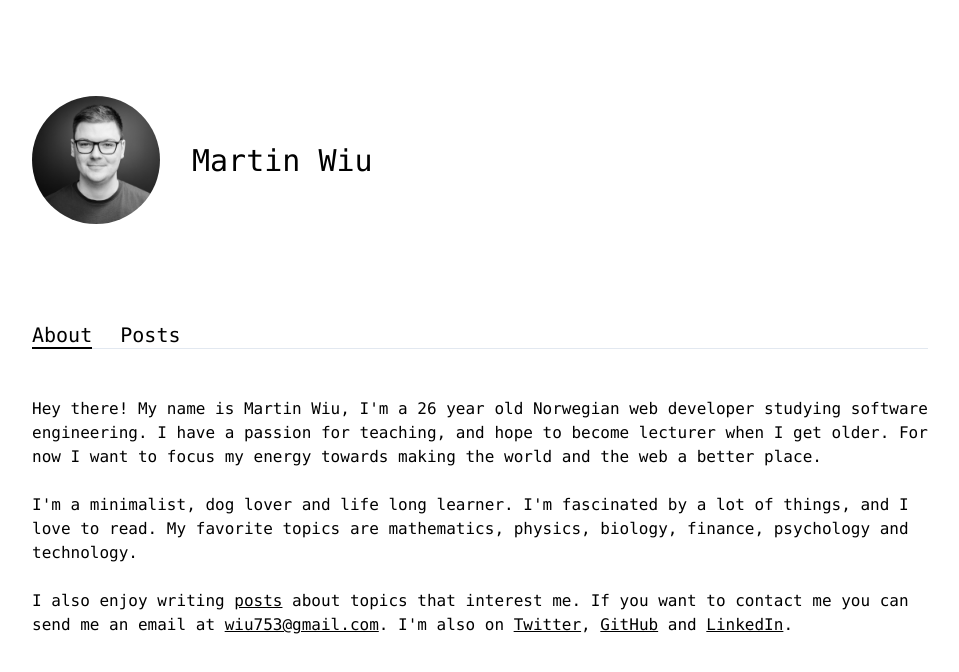
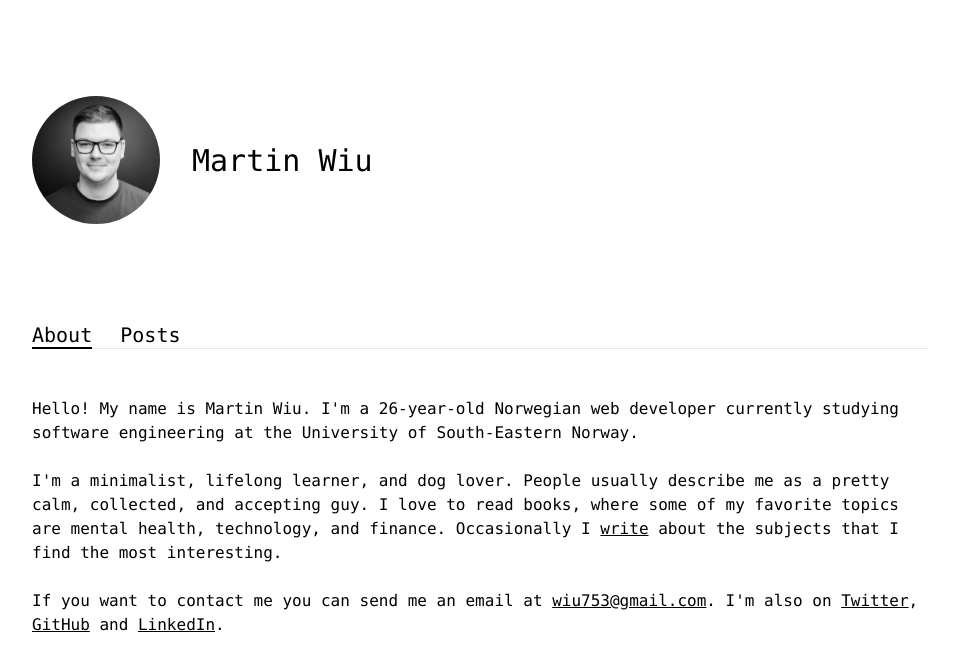
Before and after one commit to wiu753/martinwiu.com, a Nuxt app: page / in a window 1280 px wide. Shown: the top 672 px of the page, without its empty margins (160-1119 px from the left). Built offline with nearby package versions, Linux system fonts and the light colour scheme; what @tailwindcss/ui would draw is missing.

Commit message:
Update information on index page

```diff
--- a/pages/index.vue
+++ b/pages/index.vue
@@ -1,20 +1,20 @@
 <template>
   <main>
     <p class="mb-6">
-      Hey there! My name is Martin Wiu, I'm a {{ age }} year old Norwegian web
-      developer studying software engineering. I have a passion for teaching,
-      and hope to become lecturer when I get older. For now I want to focus my
-      energy towards making the world and the web a better place.
+      Hello! My name is Martin Wiu. I'm a {{ age }}-year-old Norwegian web
+      developer currently studying software engineering at the University of
+      South-Eastern Norway.
     </p>
     <p class="mb-6">
-      I'm a minimalist, dog lover and life long learner. I'm fascinated by a lot
-      of things, and I love to read. My favorite topics are mathematics,
-      physics, biology, finance, psychology and technology.
+      I'm a minimalist, lifelong learner, and dog lover. People usually describe
+      me as a pretty calm, collected, and accepting guy. I love to read books,
+      where some of my favorite topics are mental health, technology, and
+      finance. Occasionally I
+      <nuxt-link class="underline" to="/posts">write</nuxt-link> about the
+      subjects that I find the most interesting.
     </p>
     <p>
-      I also enjoy writing
-      <nuxt-link class="underline" to="/posts">posts</nuxt-link> about topics
-      that interest me. If you want to contact me you can send me an email at
+      If you want to contact me you can send me an email at
       <a class="underline" href="mailto:wiu753@gmail.com">wiu753@gmail.com</a>.
       I'm also on
       <a href="https://www.twitter.com/wiu753" class="underline">Twitter</a>,
@@ -38,7 +38,7 @@ export default {
   computed: {
     age() {
       return this.$store.getters.age
-    }
-  }
+    },
+  },
 }
 </script>
```
Also changed, not shown: 1 other file (tests, documents, lock files or other folders).
